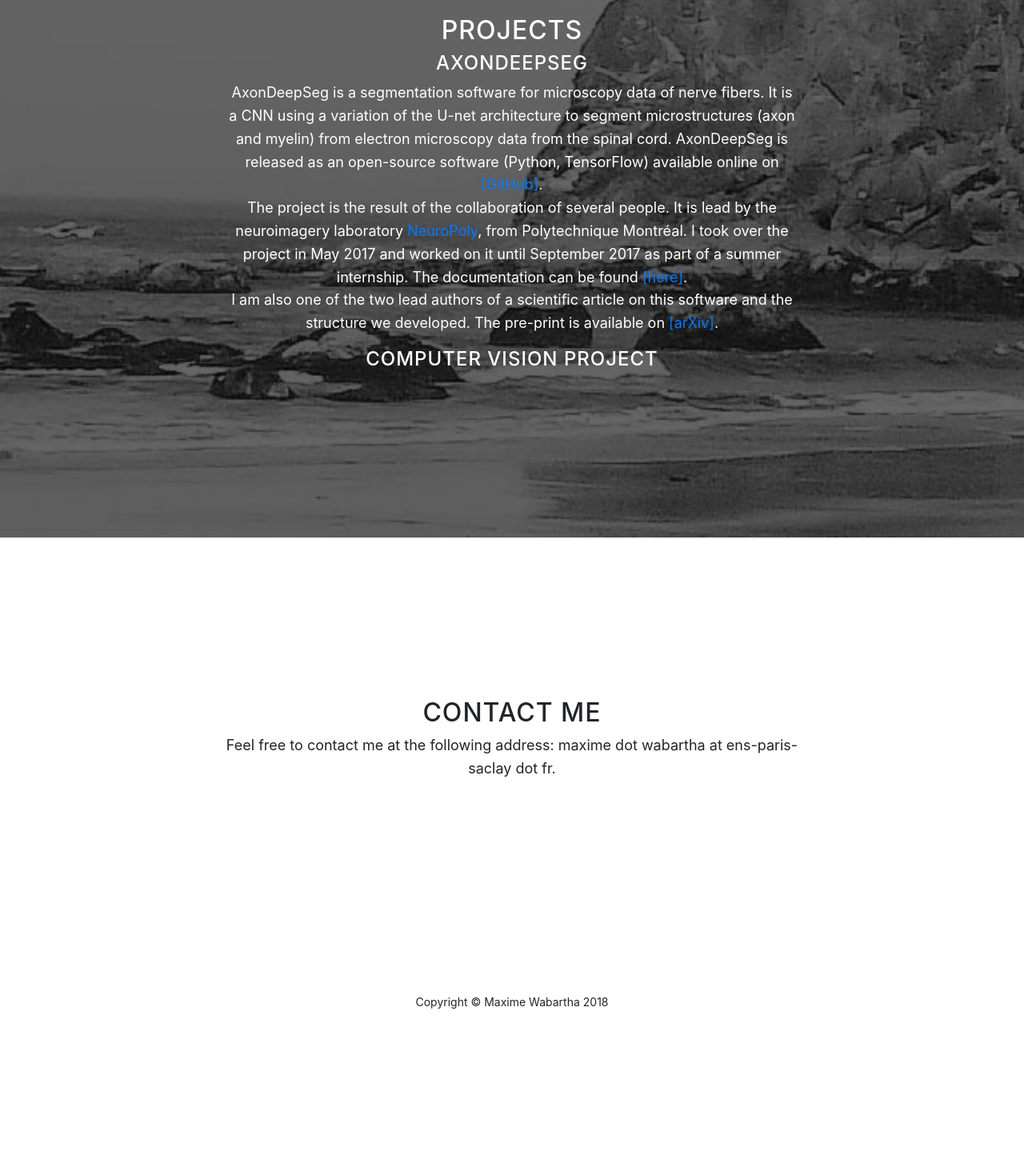
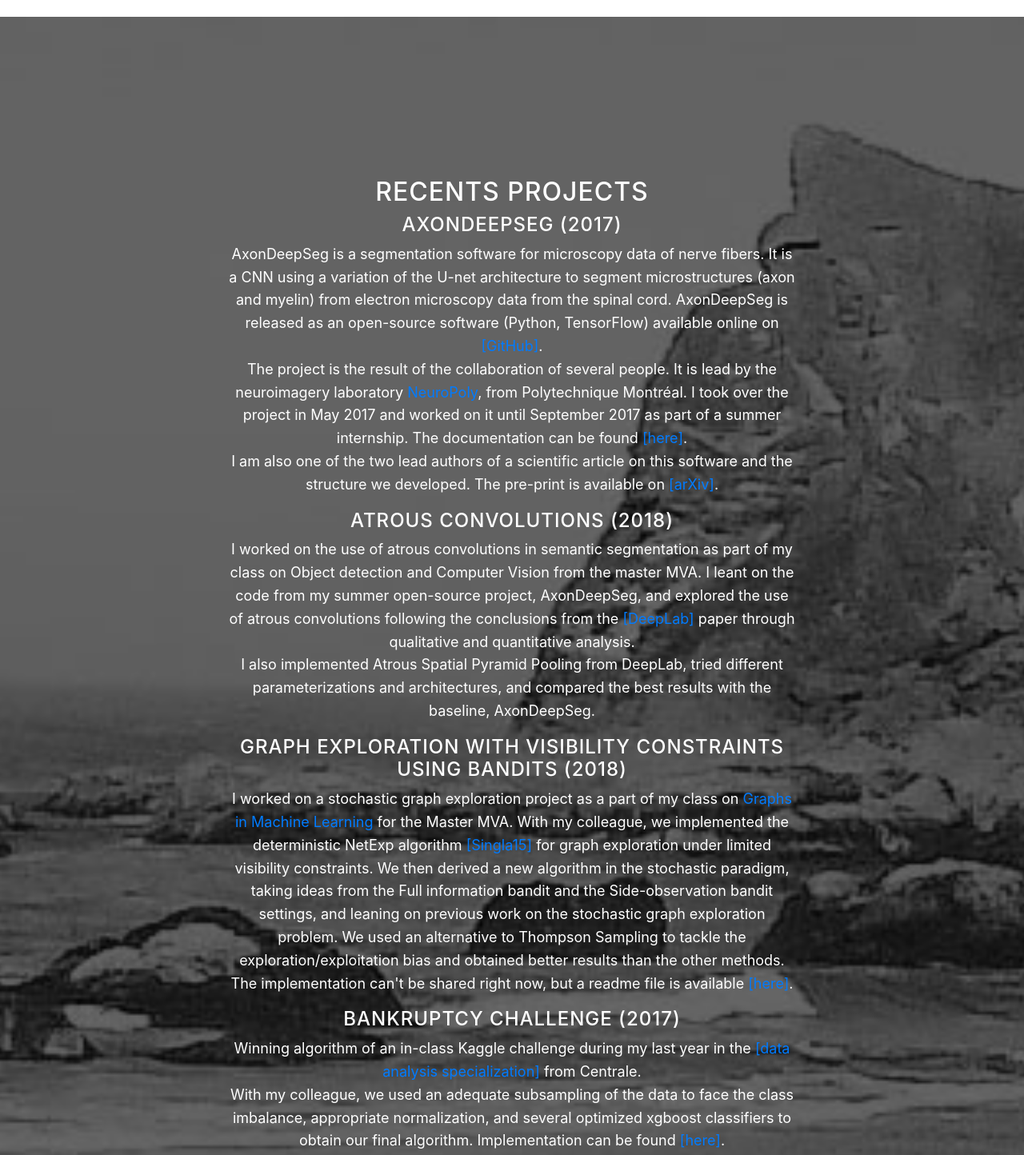
Before and after one commit to MaxWab/maxwab.github.io, a website with bundled scripts: page index.html in a window 1280 px wide. Shown: the part 1501-2945 px from the top of the page at 80% size. Before the commit the page ends 2815 px from the top, so only its background shows below. Built offline with nearby package versions, Linux system fonts and the light colour scheme.

Commit message:
Finished the first version of the page.

```diff
--- a/index.html
+++ b/index.html
@@ -76,7 +76,9 @@
         <div class="row">
           <div class="col-lg-8 mx-auto">
             <h2>About me</h2>
-            <p>Personal presentation here. MVA master.  Centrale Lille engineer. Link to CV. State center of interest. </p>
+            <p>I am a French student currently enrolled in the master MVA (Mathematics, Computer Vision, and Learning) at École Normale Supérieure Paris-Saclay. Previously, I graduated from École Centrale de Lille, where I followed the DAD (Decision and Data Analysis) specialization. My previous internship was made inside the NeuroPoly laboratory in Montréal, where I worked on semantic segmentation of spinal cord microstructures using convolutional neural networks.<br/>
+
+            My main centers of interest are reinforcement learning and computer vision, but I am passionate by machine learning in general. I am also a strong advocate of open science. You can find my CV <a href="static/cv_WABARTHA.pdf">[here]</a>, and my GitHub account <a href="https://github.com/MaxWab">[here]</a>.</p>
           </div>
         </div>
       </div>
@@ -86,8 +88,8 @@
     <section id="download" class="download-section content-section text-center">
       <div class="container">
         <div class="col-lg-8 mx-auto">
-          <h2>Projects</h2>
-          <h4>AxonDeepSeg</h4>
+          <h2>Recents projects</h2>
+          <h4>AxonDeepSeg (2017)</h4>
             <p>
               AxonDeepSeg is a segmentation software for microscopy data of nerve fibers. It is a CNN using a variation of the U-net architecture to segment microstructures (axon and myelin) from electron microscopy data from the spinal cord. AxonDeepSeg is released as an open-source software (Python, TensorFlow) available online on <a href="https://github.com/neuropoly/axondeepseg">[GitHub]</a>.<br/>
               The project is the result of the collaboration of several people. It is lead by the neuroimagery laboratory <a href="https://www.neuro.polymtl.ca/home">NeuroPoly</a>, from Polytechnique Montréal. I took over the project in May 2017 and worked on it until September 2017 as part of a summer internship.
@@ -96,7 +98,27 @@
             </p>
 
 
-          <h4>Computer Vision project</h4>
+          <h4>Atrous convolutions (2018)</h4>
+            <p>
+              I worked on the use of atrous convolutions in semantic segmentation as part of my class on Object detection and Computer Vision from the master MVA. I leant on the code from my summer open-source project, AxonDeepSeg, and explored the use of atrous convolutions following the conclusions from the <a href="https://arxiv.org/abs/1606.00915">[DeepLab]</a> paper through qualitative and quantitative analysis. <br/>
+
+              I also implemented Atrous Spatial Pyramid Pooling from DeepLab, tried different parameterizations and architectures, and compared the best results with the baseline, AxonDeepSeg.
+            </p>
+
+          <h4>Graph exploration with visibility constraints using bandits (2018)</h4>
+            <p>
+              I worked on a stochastic graph exploration project as a part of my class on <a href="http://researchers.lille.inria.fr/~valko/hp/mva-ml-graphs.php">Graphs in Machine Learning</a> for the Master MVA. With my colleague, we implemented the deterministic NetExp algorithm <a href="https://arxiv.org/abs/1504.06423">[Singla15]</a> for graph exploration under limited visibility constraints. We then derived a new algorithm in the stochastic paradigm, taking ideas from the Full information bandit and the Side-observation bandit settings, and leaning on previous work on the stochastic graph exploration problem. We used an alternative to Thompson Sampling to tackle the exploration/exploitation bias and obtained better results than the other methods.<br/>
+
+              The implementation can't be shared right now, but a readme file is available <a href="https://github.com/MaxWab/CrawlingBandit_public">[here]</a>.
+            </p>
+
+          <h4>Bankruptcy challenge (2017)</h4>
+            <p>
+              Winning algorithm of an in-class Kaggle challenge during my last year in the <a href="http://pierrechainais.ec-lille.fr/Centrale/Option_DAD/Accueil.html">[data analysis specialization]</a> from Centrale.<br/>
+
+              With my colleague, we used an adequate subsampling of the data to face the class imbalance, appropriate normalization, and several optimized xgboost classifiers to obtain our final algorithm. Implementation can be found <a href="https://github.com/MaxWab/BankruptcyChallenge">[here]</a>.
+            </p>
+
 
         </div>
       </div>
```
Also changed, not shown: 1 other file.
